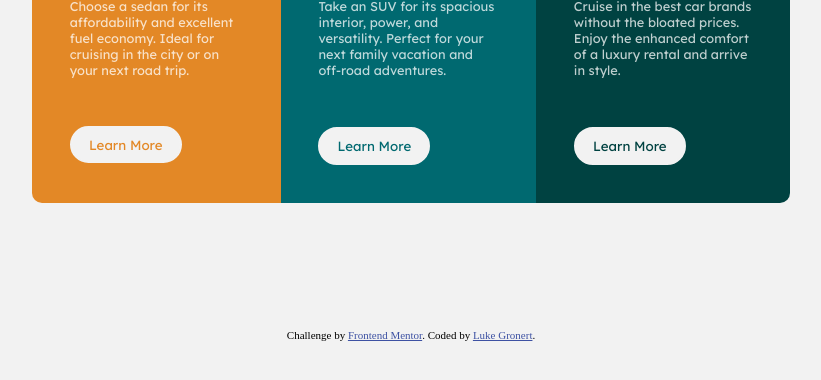
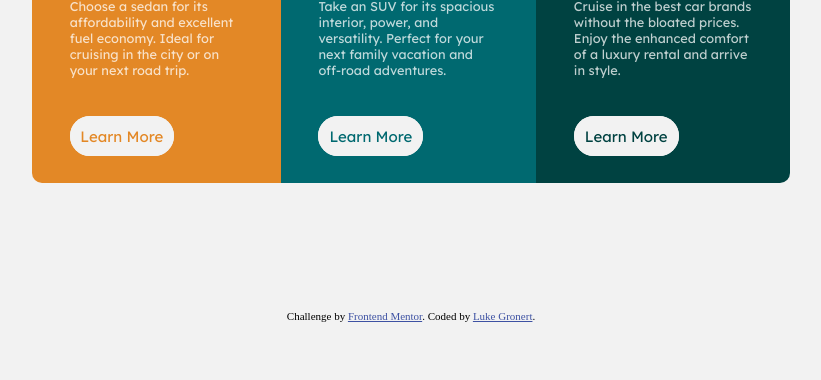
Before and after one commit to lukegronert/ThreeColumnCardComponent, a website: page index.html in a window 1280 px wide. Shown: the part 286-666 px from the top of the page, without its empty margins (229-1050 px from the left). Drawn offline with Linux system fonts and the light colour scheme.

Commit message:
Changed button to a tag since it will be used as a link ina  real website.

```diff
--- a/index.html
+++ b/index.html
@@ -26,21 +26,21 @@
         <h1>Sedans</h1>
         <p>Choose a sedan for its affordability and excellent fuel economy. Ideal for cruising in the city
           or on your next road trip.</p>
-        <button>Learn More</button>
+        <a href="#">Learn More</a>
       </div>
       <div id="suvCard" class='card'>
         <img src='./images/icon-suvs.svg' alt='SUV image'>
         <h1>SUVs</h1>
         <p>Take an SUV for its spacious interior, power, and versatility. Perfect for your next family vacation
           and off-road adventures.</p>
-        <button>Learn More</button>
+        <a href="#">Learn More</a>
       </div>
       <div id="luxuryCard" class='card'>
         <img src='./images/icon-luxury.svg' alt='luxury car image'>
         <h1>Luxury</h1>
         <p>Cruise in the best car brands without the bloated prices. Enjoy the enhanced comfort of a luxury
           rental and arrive in style.</p>
-        <button>Learn More</button>
+        <a href="#">Learn More</a>
       </div>
     </div>
   </main>
--- a/styles.css
+++ b/styles.css
@@ -23,7 +23,7 @@ body {
 #sedansCard {
   background-color: hsl(31, 77%, 52%);
 }
-#sedansCard button {
+#sedansCard a {
   color: hsl(31, 77%, 52%);
 }
 
@@ -31,7 +31,7 @@ body {
   background-color: hsl(184, 100%, 22%);
 }
 
-#suvCard button {
+#suvCard a {
   color: hsl(184, 100%, 22%);
 }
 
@@ -39,7 +39,7 @@ body {
   background-color: hsl(179, 100%, 13%);
 }
 
-#luxuryCard button {
+#luxuryCard a {
   color: hsl(179, 100%, 13%);
 }
 
@@ -62,6 +62,7 @@ body {
 .card p {
   color: hsla(0, 0%, 100%, 0.75);
   font-family: "Lexend Deca", sans-serif;
+  margin-bottom: 3rem;
 }
 
 @media (min-width: 900px) {
@@ -70,9 +71,11 @@ body {
   }
 }
 
-.card button {
+.card a {
   background-color: hsl(0, 0%, 95%);
+  color: inherit;
   border-radius: 20px;
+  text-decoration: none;
   outline: none;
   border: none;
   padding: 5%;
@@ -84,13 +87,12 @@ body {
 }
 
 @media (min-width: 900px) {
-  .card button {
-    margin-top: 20%;
+  .card a {
     width: 7rem;
   }
 }
 
-.card button:hover {
+.card a:hover {
   background-color: transparent;
   color: hsl(0, 0%, 95%) !important;
 }
```
